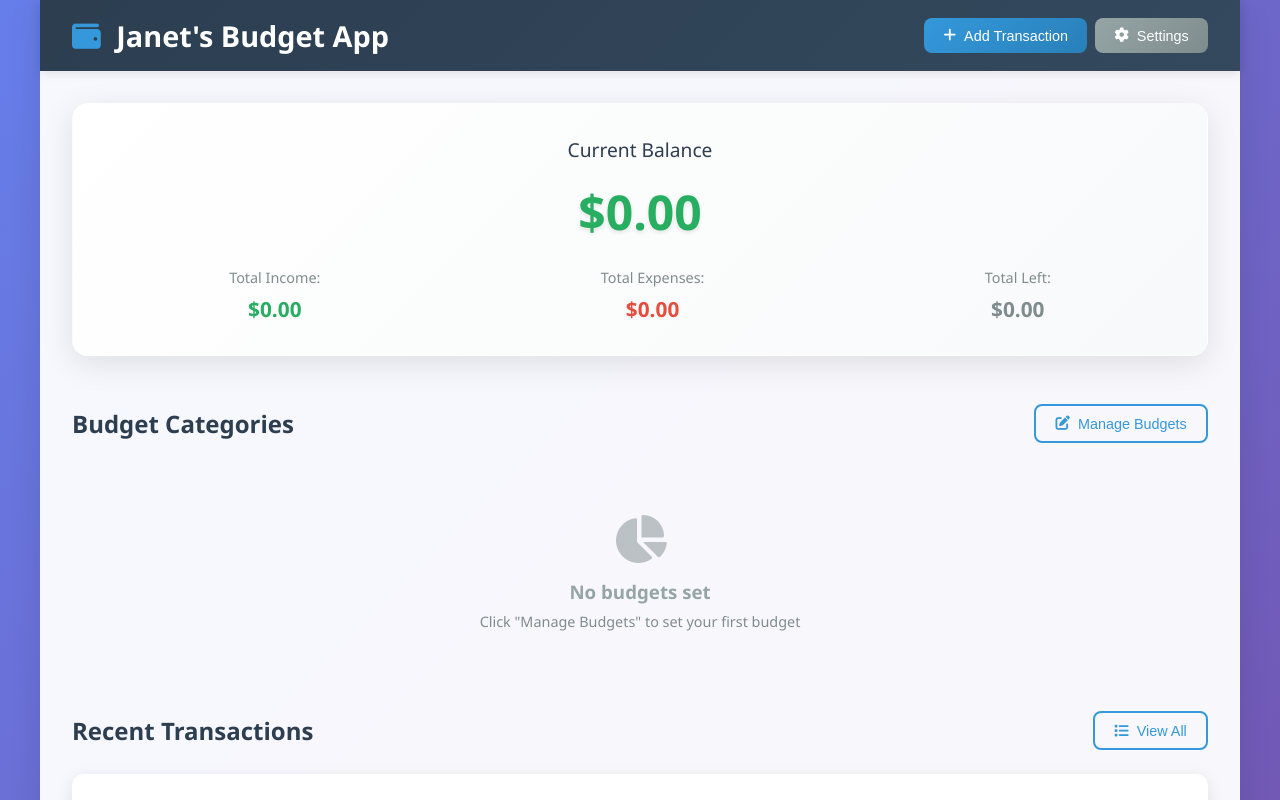
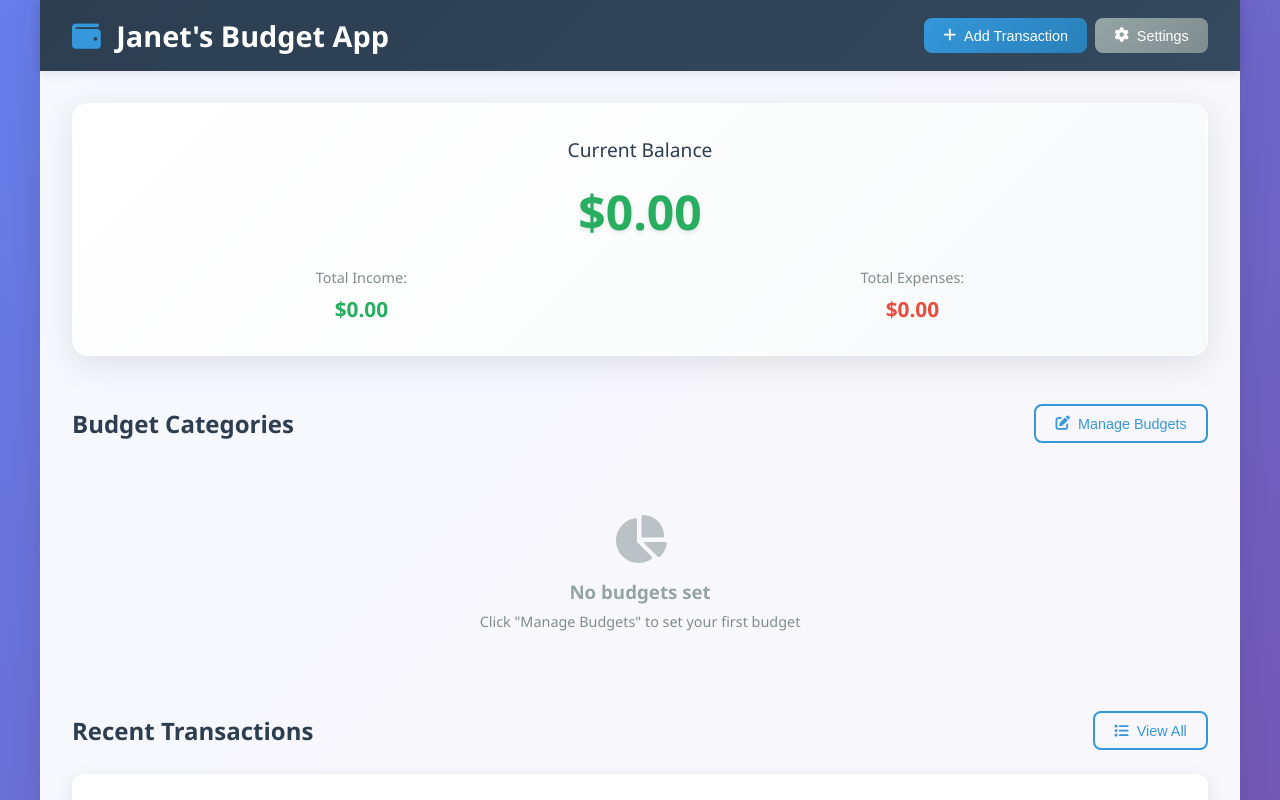
Before and after one commit to AIFUTURE10X/janets-budget-app, a plain HTML site: page index.html in a window 1280 px wide. Shown: the top 800 px of the page. Drawn offline with nearby package versions, Linux system fonts and the light colour scheme.

Commit message:
Remove Total Left field and add edit functionality to transactions

```diff
--- a/index.html
+++ b/index.html
@@ -42,10 +42,6 @@
                         <div class="balance-item">
                             <span class="label">Total Expenses:</span>
                             <span class="amount expense" id="totalExpenses">$0.00</span>
-                        </div>
-                        <div class="balance-item">
-                            <span class="label">Total Left:</span>
-                            <span class="amount budget-remaining" id="totalLeft">$0.00</span>
                         </div>
                     </div>
                 </div>
--- a/script.js
+++ b/script.js
@@ -220,24 +220,10 @@ class BudgetApp {
 
     updateBalanceDisplay() {
         const { income, expenses, balance } = this.calculateBalance();
-        const totalLeft = this.calculateTotalBudgetRemaining();
 
         document.getElementById('currentBalance').textContent = this.formatCurrency(balance);
         document.getElementById('totalIncome').textContent = this.formatCurrency(income);
         document.getElementById('totalExpenses').textContent = this.formatCurrency(expenses);
-
-        const totalLeftElement = document.getElementById('totalLeft');
-
-        if (totalLeftElement) {
-            totalLeftElement.textContent = this.formatCurrency(totalLeft);
-
-            // Update total left color based on amount
-            if (totalLeft > 0) {
-                totalLeftElement.style.color = '#27ae60'; // Green for positive remaining budget
-            } else {
-                totalLeftElement.style.color = '#7f8c8d'; // Gray for no budget remaining
-            }
-        }
 
         // Update balance color based on amount
         const balanceElement = document.getElementById('currentBalance');
@@ -325,9 +311,14 @@ class BudgetApp {
                 <div class="transaction-amount ${transaction.type}">
                     ${transaction.type === 'income' ? '+' : '-'}${this.formatCurrency(transaction.amount)}
                 </div>
-                <button class="btn btn-danger" style="padding: 0.3rem 0.6rem; font-size: 0.8rem;" onclick="app.deleteTransaction('${transaction.id}')">
-                    <i class="fas fa-trash"></i>
-                </button>
+                <div class="transaction-actions">
+                    <button class="btn btn-outline" style="padding: 0.3rem 0.6rem; font-size: 0.8rem; margin-right: 0.5rem;" onclick="app.openTransactionModal(app.transactions.find(t => t.id === '${transaction.id}'))">
+                        <i class="fas fa-edit"></i>
+                    </button>
+                    <button class="btn btn-danger" style="padding: 0.3rem 0.6rem; font-size: 0.8rem;" onclick="app.deleteTransaction('${transaction.id}')">
+                        <i class="fas fa-trash"></i>
+                    </button>
+                </div>
             </div>
         `).join('');
     }
```
